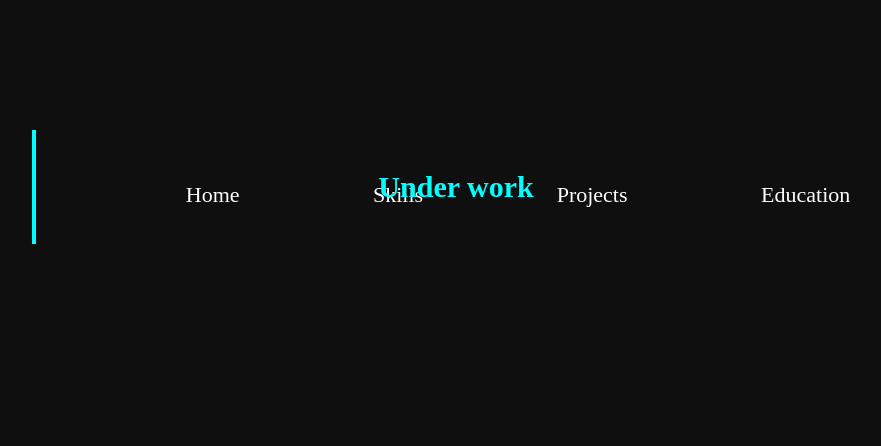
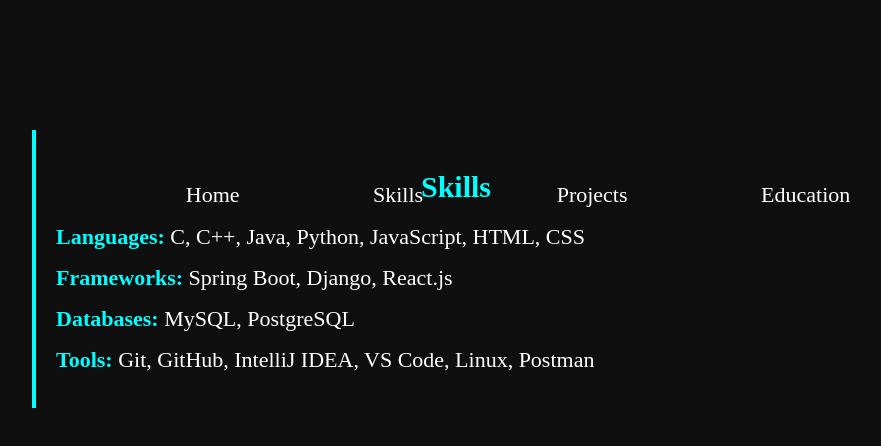
Before and after one commit to ThiruveedulaChandraSekhar/portfolio, a plain HTML site: page skills.html in a window 1280 px wide. Shown: the whole page, without its empty margins (186-1067 px from the left). Drawn offline with Linux system fonts and the light colour scheme.

Commit message:
Update skills.html

```diff
--- a/skills.html
+++ b/skills.html
@@ -8,9 +8,7 @@
 </head>
 <body>
     <nav>
-        <div class="name">
-            Thiruveedula Chandra Sekhar
-        </div>
+        <div class="name">Thiruveedula Chandra Sekhar</div>
         <div class="items">
             <a href="index.html">Home</a>
             <a href="skills.html">Skills</a>
@@ -19,11 +17,11 @@
         </div>
     </nav>
     <div class="container">
-        <center>
-            <h1>
-                Under work
-            </h1>
-        </center>
+        <h1>Skills</h1>
+        <div class="skills-category"><strong>Languages:</strong> C, C++, Java, Python, JavaScript, HTML, CSS</div>
+        <div class="skills-category"><strong>Frameworks:</strong> Spring Boot, Django, React.js</div>
+        <div class="skills-category"><strong>Databases:</strong> MySQL, PostgreSQL</div>
+        <div class="skills-category"><strong>Tools:</strong> Git, GitHub, IntelliJ IDEA, VS Code, Linux, Postman</div>
     </div>
 </body>
 </html>
```
